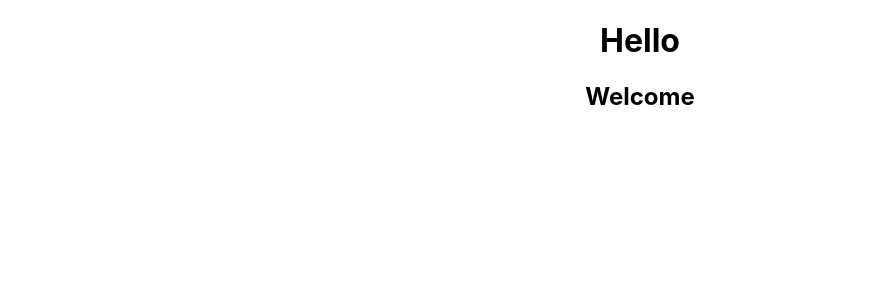
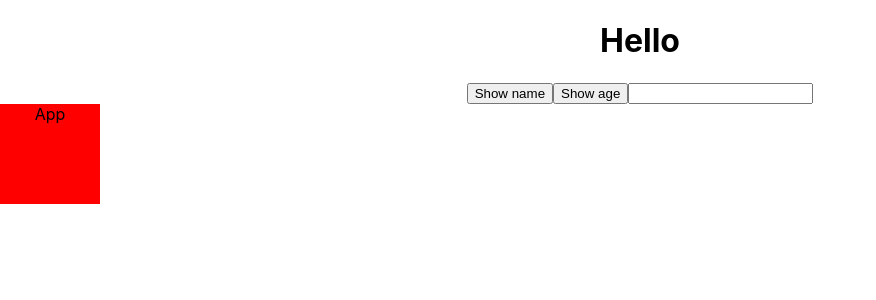
Before and after one commit to Jy0042/-notice-board, a React (Create React App) app: page / in a window 1280 px wide. Shown: the top 300 px of the page, without its empty margins (0-876 px from the left). Built offline with nearby package versions, Linux system fonts and the light colour scheme.

Commit message:
React JS #6 이벤트 처리

```diff
--- a/src/App.js
+++ b/src/App.js
@@ -1,11 +1,12 @@
 import './App.css';
 import Hello from './component/Hello';
 import Welcome from './component/Welcome';
+import styles from './App.module.css';
 
 function App() {
   return <div className="App">
     <Hello />
-    <Welcome />
+    <div className={styles.box}>App</div>
   </div>;
 }
 
--- /dev/null
+++ b/src/App.module.css
@@ -0,0 +1,5 @@
+.box {
+    width: 100px;
+    height: 100px;
+    background-color: red;
+}
--- a/src/component/Hello.js
+++ b/src/component/Hello.js
@@ -1,3 +1,32 @@
 export default function Hello() {
-    return <h1>Hello</h1>;
+
+    function showName() {
+        console.log('Mike');
+    }
+    function showAge(age) {
+        console.log(age);
+    }
+    function showText(txt) {
+        console.log(txt);
+    }
+
+    return (
+        <div>
+            <h1>Hello</h1>
+            <button onClick={showName}>Show name</button>
+            <button onClick={() => {
+                    showAge(10)
+                }}
+            >
+                Show age
+            </button>
+            <input
+                type="text"
+                onChange={e => {
+                    const txt = e.target.value;
+                    showText(txt);
+                }}
+            />
+        </div>
+    );
 }
--- /dev/null
+++ b/src/component/Hello.module.css
@@ -0,0 +1,5 @@
+.box {
+    width: 200px;
+    height: 50px;
+    background-color: blue;
+}
--- /dev/null
+++ b/src/component/World.js
@@ -0,0 +1,3 @@
+export default function World() {
+    return <h3>World!</h3>;
+}
```
Also changed, not shown: src/App.css (line endings or trailing spaces).
